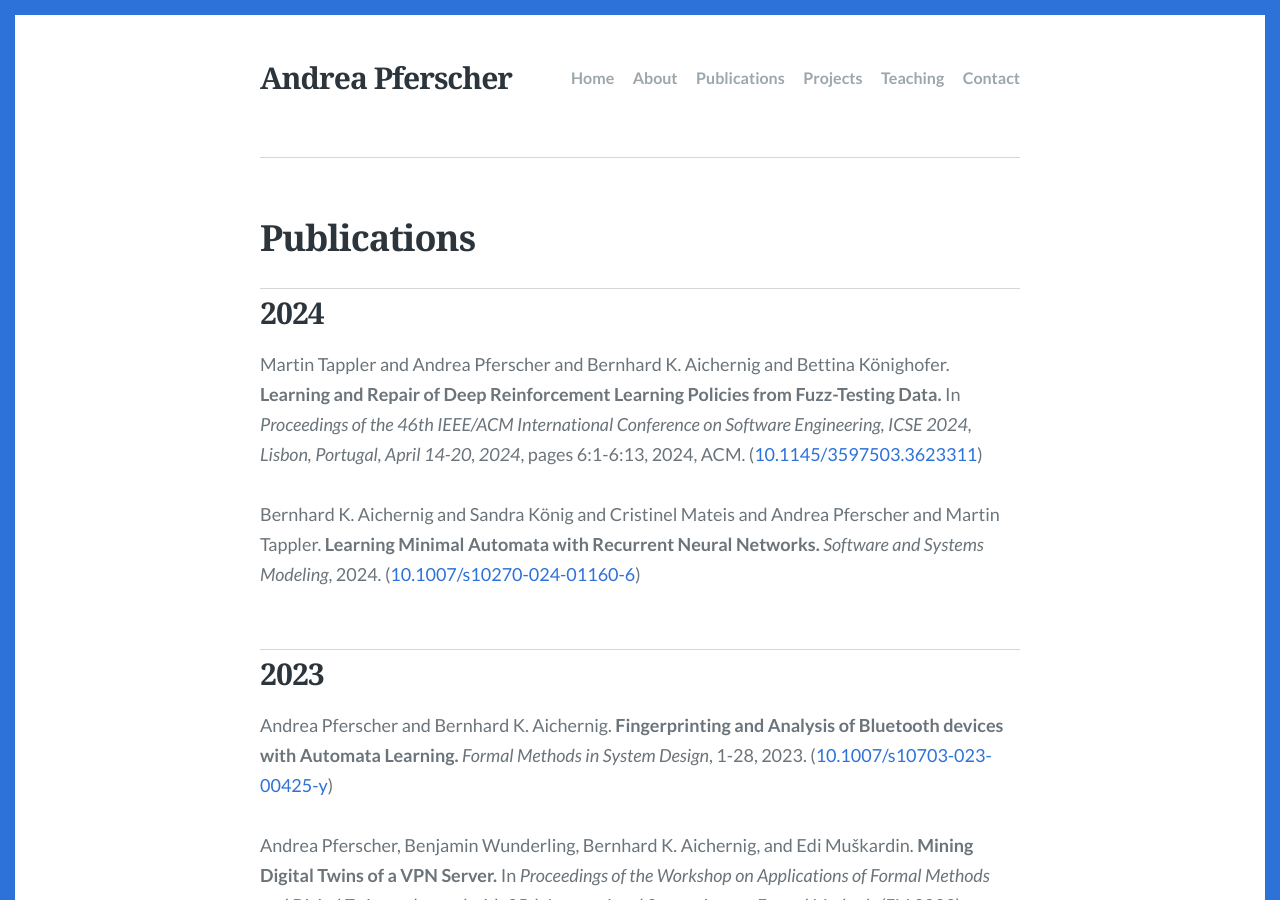
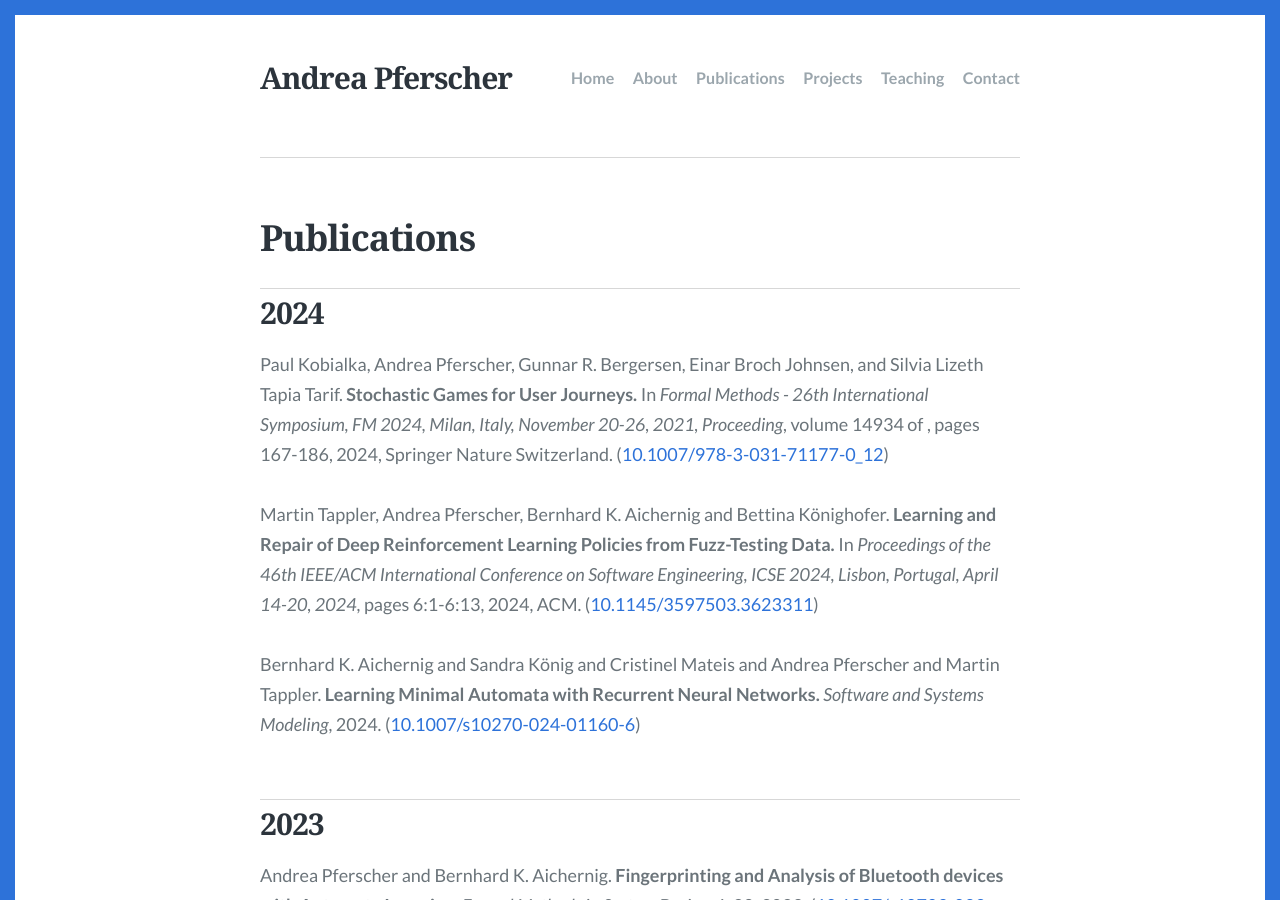
Before and after one commit to apferscher/apferscher.github.io, a Jekyll site: the page built from publications.md, in a window 1280 px wide and 900 px high. Built offline with Jekyll 4.4.1, drawn with Linux system fonts in a browser that asks for light colours; some web fonts are replaced.

Commit message:
fm publication

```diff
--- a/_data/publications.json
+++ b/_data/publications.json
@@ -4,7 +4,19 @@
             "year": "2024",
             "publications": [
                 {
-                    "authors": "Martin Tappler and Andrea Pferscher and Bernhard K. Aichernig and Bettina Könighofer",
+                    "authors": "Paul Kobialka, Andrea Pferscher, Gunnar R. Bergersen, Einar Broch Johnsen, and Silvia Lizeth Tapia Tarif",
+                    "title": "Stochastic Games for User Journeys",
+                    "booktitle": "Formal Methods - 26th International Symposium, FM 2024, Milan, Italy, November 20-26, 2021, Proceeding",
+                    "is_journal": false,
+                    "pages": "167-186",
+                    "publisher": "Springer Nature Switzerland",
+                    "year": "2024",
+                    "volume": "14934",
+                    "url": "https://doi.org/10.1007/978-3-031-71177-0_12",
+                    "doi": "10.1007/978-3-031-71177-0_12"
+                },
+                {
+                    "authors": "Martin Tappler, Andrea Pferscher, Bernhard K. Aichernig and Bettina Könighofer",
                     "title": "Learning and Repair of Deep Reinforcement Learning Policies from Fuzz-Testing Data",
                     "booktitle": "Proceedings of the 46th IEEE/ACM International Conference on Software Engineering, ICSE 2024, Lisbon, Portugal, April 14-20, 2024",
                     "is_journal": false,
```
